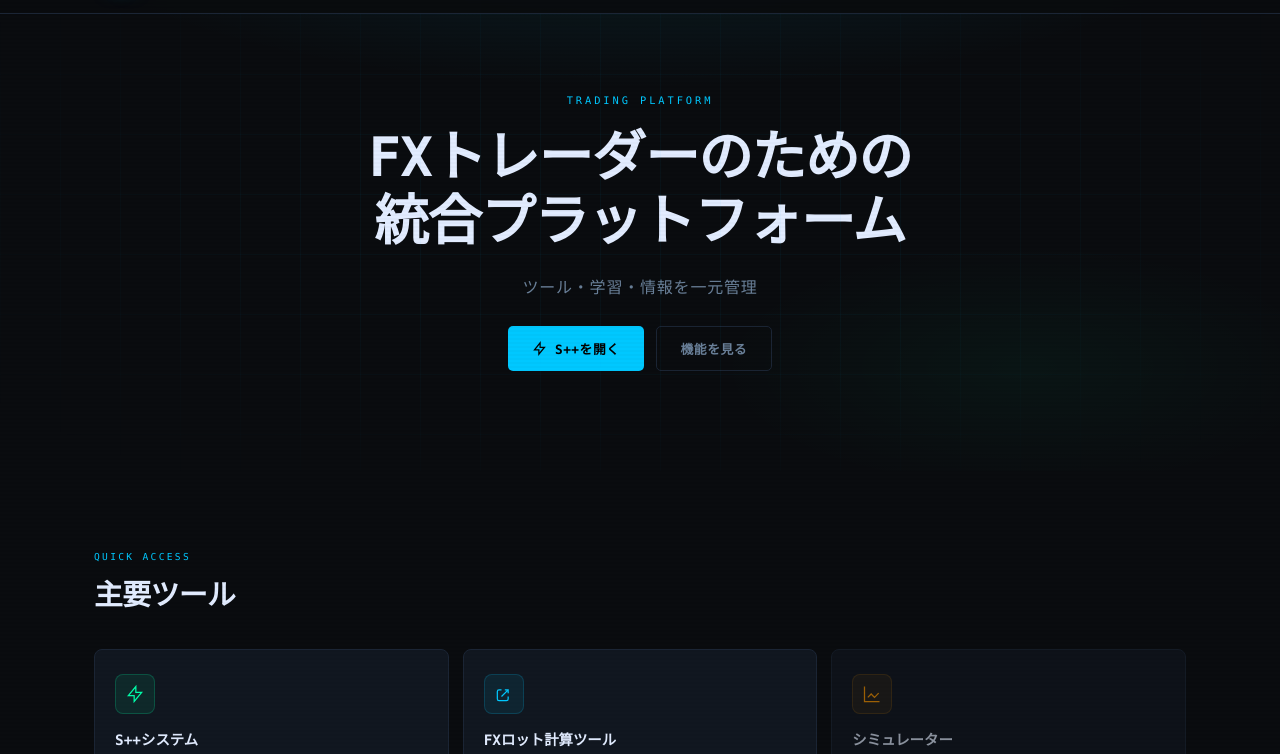
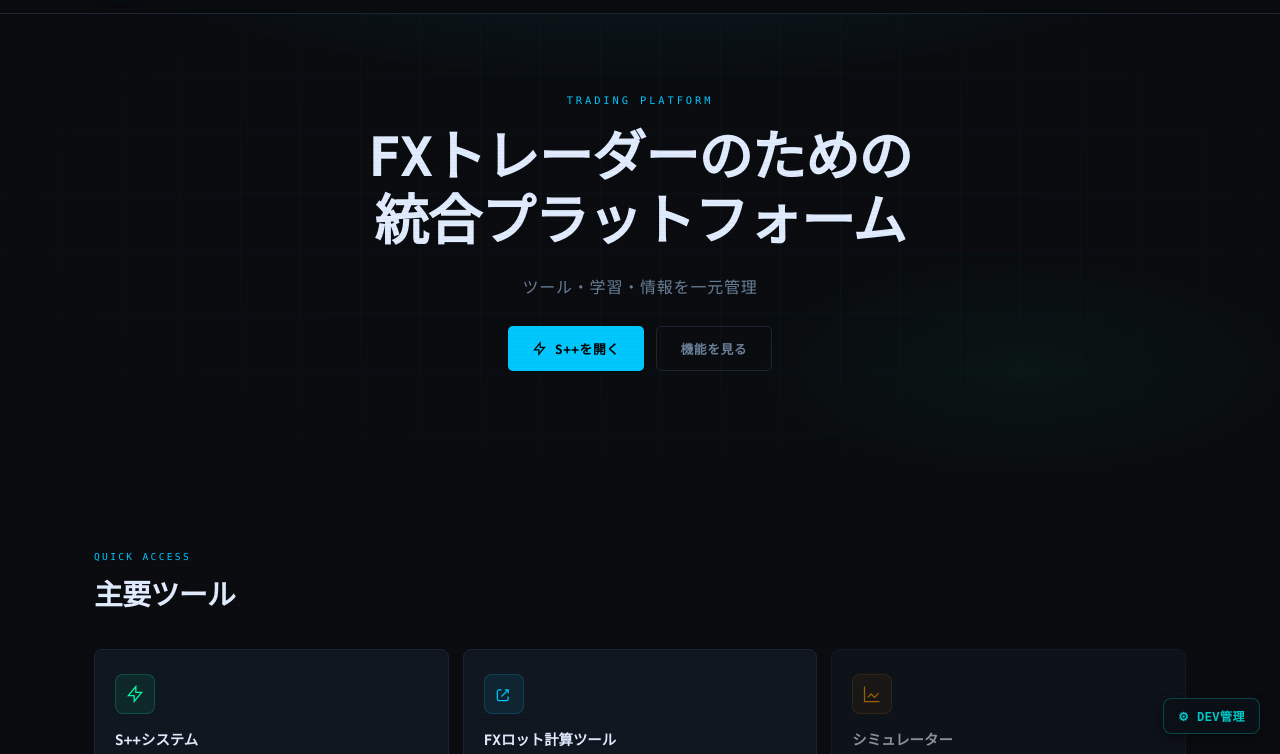
Before and after one commit to napepalrecords-cyber/s-plus-plus, a plain HTML site: page index.html in a window 1280 px wide. Shown: the part 46-800 px from the top of the page. Drawn offline with Linux system fonts and the light colour scheme.

Commit message:
Add DEV dashboard link (dev only)

```diff
--- a/index.html
+++ b/index.html
@@ -421,5 +421,10 @@
 </footer>
 
 <script src="top.js"></script>
+  <!-- ===== DEV ONLY: 開発環境導線 ===== -->
+<div id="dev-nav-link" style="position:fixed;bottom:20px;right:20px;z-index:9999;">
+  <a href="/dev-dashboard/" style="display:inline-flex;align-items:center;gap:6px;background:rgba(13,17,23,0.92);color:#00c8c8;border:1px solid rgba(0,200,200,0.3);border-radius:8px;padding:8px 14px;font-size:12px;font-weight:700;text-decoration:none;backdrop-filter:blur(8px);letter-spacing:0.04em;font-family:'SF Mono',monospace;box-shadow:0 4px 12px rgba(0,0,0,0.4);">⚙ DEV管理</a>
+</div>
+<!-- ===== /DEV ONLY ===== -->
 </body>
 </html>
```
